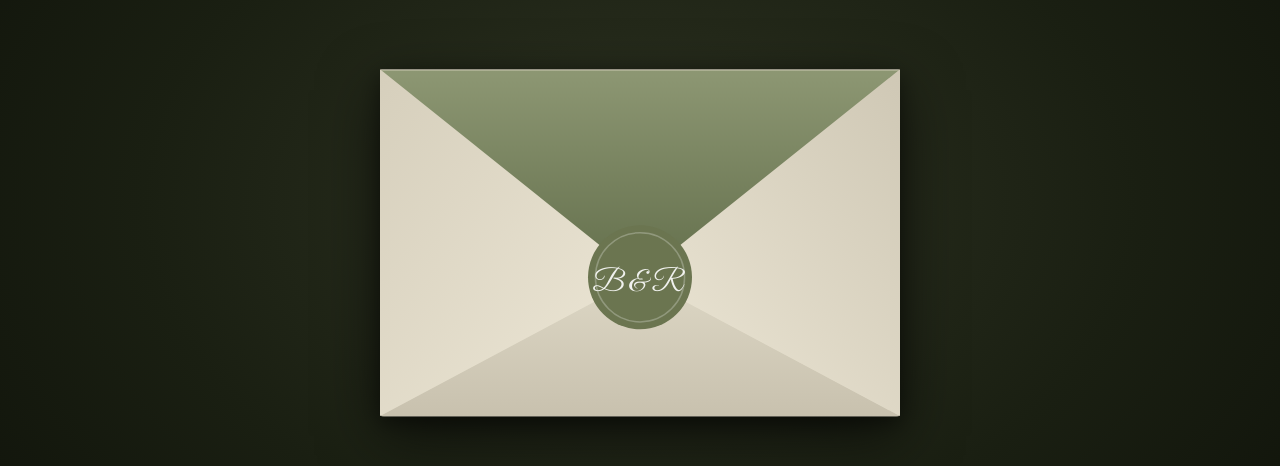
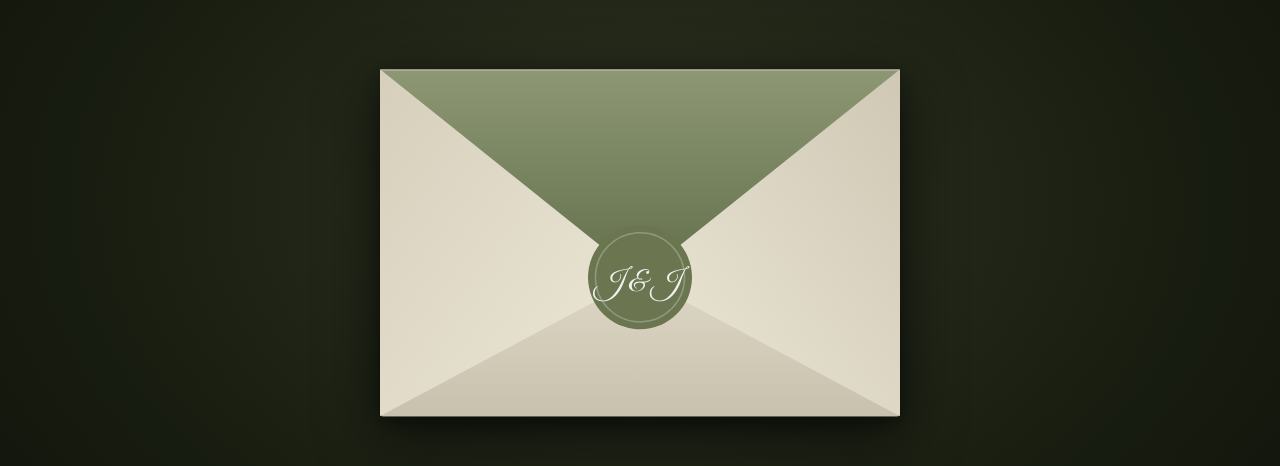
Before and after one commit to iliestefa/wedding-invitation-template-animated, a React (Vite) app: page / in a window 1280 px wide. Shown: the part 157-623 px from the top of the page. Built offline with nearby package versions, Linux system fonts and the light colour scheme; a web font is replaced by a local one.

Commit message:
feat: Resources of the enxt files: Closing, Cover, App, favicon and index were updated

```diff
--- a/index.html
+++ b/index.html
@@ -1,22 +1,34 @@
-<!DOCTYPE html>
+<!doctype html>
 <html lang="es">
     <head>
         <meta charset="UTF-8" />
         <meta name="viewport" content="width=device-width, initial-scale=1.0" />
-    <title>Braydon & Reli · 10.10.2026</title>
+        <title>Juan & Juana · 12.09.2026</title>
 
         <!-- Favicon -->
         <link rel="icon" type="image/svg+xml" href="/favicon.svg" />
         <link rel="apple-touch-icon" href="/favicon.svg" />
 
         <!-- OG / Preview al compartir -->
-    <meta property="og:title" content="Braydon & Reli · 10.10.2026" />
-    <meta property="og:description" content="¡Nos casamos! Sábado 10 de octubre de 2026" />
-    <meta property="og:image" content="https://i.postimg.cc/zXNFCQ0Z/img2.jpg" />
+        <meta property="og:title" content="Juan & Juana · 12.09.2026" />
+        <meta
+            property="og:description"
+            content="¡Nos casamos! Sábado 12 de septiembre de 2026"
+        />
+        <meta
+            property="og:image"
+            content="https://i.postimg.cc/gk97yJLs/pedidademano.jpg"
+        />
         <meta property="og:type" content="website" />
         <meta name="twitter:card" content="summary_large_image" />
-    <meta name="twitter:image" content="https://i.postimg.cc/zXNFCQ0Z/img2.jpg" />
-    <link rel="stylesheet" href="https://cdnjs.cloudflare.com/ajax/libs/font-awesome/6.5.1/css/all.min.css" />
+        <meta
+            name="twitter:image"
+            content="https://i.postimg.cc/zXNFCQ0Z/img2.jpg"
+        />
+        <link
+            rel="stylesheet"
+            href="https://cdnjs.cloudflare.com/ajax/libs/font-awesome/6.5.1/css/all.min.css"
+        />
         <link rel="preconnect" href="https://fonts.googleapis.com" />
         <link rel="preconnect" href="https://fonts.gstatic.com" crossorigin />
         <link
--- a/src/App.jsx
+++ b/src/App.jsx
@@ -65,7 +65,7 @@ export default function App() {
   // Desktop fase 2 (p 0.5→1): crece y abre
   const deskDropP = isDesk ? Math.min(1, p / 0.5) : 0;
   const deskOpenP = isDesk ? Math.min(1, Math.max(0, (p - 0.5) / 0.5)) : 0;
-  const foldP     = isDesk ? deskOpenP : 0;
+  const foldP = isDesk ? deskOpenP : 0;
 
   const envW0 = Math.min(vw * 0.88, 520);
   const envH0 = envW0 * (280 / 420);
@@ -76,15 +76,15 @@ export default function App() {
     const centerOffset = vh / 2 - envH0 / 2;
     const dropOffset = dropped ? 0 : -(vh + envH0);
     envTYpx = -(1 - deskDropP) * centerOffset + dropOffset;
-    envWidth  = `min(calc(${envW0}px + ${p} * (100vw - ${envW0}px)), 100vw)`;
+    envWidth = `min(calc(${envW0}px + ${p} * (100vw - ${envW0}px)), 100vw)`;
     envRadius = Math.round(4 * (1 - p));
   } else {
     const centerOffset = vh / 2 - envH0 / 2;
-    const envTYpx1    = -(1 - p) * centerOffset;
+    const envTYpx1 = -(1 - p) * centerOffset;
     const extraScroll = Math.max(0, scrollY - vh * 1.5);
-    const dropOffset  = dropped ? 0 : -(vh + envH0);
-    envTYpx   = envTYpx1 + extraScroll * 0.25 + dropOffset;
-    envWidth  = `min(calc(88vw + ${p * 12}vw), calc(520px + ${p} * (100vw - 520px)))`;
+    const dropOffset = dropped ? 0 : -(vh + envH0);
+    envTYpx = envTYpx1 + extraScroll * 0.25 + dropOffset;
+    envWidth = `min(calc(88vw + ${p * 12}vw), calc(520px + ${p} * (100vw - 520px)))`;
     envRadius = Math.round(4 * (1 - p));
   }
 
@@ -104,7 +104,8 @@ export default function App() {
         />
       )}
 
-      {(!isDesk || deskOpenP < 1) && <>
+      {(!isDesk || deskOpenP < 1) && (
+        <>
           {/* ── CAPA AZUL z:2 — solapa + pliegue superior (quedan DETRÁS del contenido) ── */}
           <div
             className="env-box"
@@ -155,8 +156,24 @@ export default function App() {
               </defs>
               {/* Triángulo superior */}
               <path d="M0 0 L420 0 L210 168 Z" fill="url(#gt)" />
-              <line x1="0" y1="0" x2="210" y2="168" stroke="#b8b09c" strokeWidth="0.7" opacity="0.5" />
-              <line x1="420" y1="0" x2="210" y2="168" stroke="#b8b09c" strokeWidth="0.7" opacity="0.5" />
+              <line
+                x1="0"
+                y1="0"
+                x2="210"
+                y2="168"
+                stroke="#b8b09c"
+                strokeWidth="0.7"
+                opacity="0.5"
+              />
+              <line
+                x1="420"
+                y1="0"
+                x2="210"
+                y2="168"
+                stroke="#b8b09c"
+                strokeWidth="0.7"
+                opacity="0.5"
+              />
             </svg>
 
             {/* Solapa animada */}
@@ -241,25 +258,64 @@ export default function App() {
                 </linearGradient>
               </defs>
               {/* Pliegue lateral izquierdo */}
-              <path d="M0 0 L210 168 L0 280" fill="url(#gl)"
-                style={{ transformOrigin: '0px 140px', transform: `scaleX(${1 - foldP * 0.95})` }} />
+              <path
+                d="M0 0 L210 168 L0 280"
+                fill="url(#gl)"
+                style={{
+                  transformOrigin: "0px 140px",
+                  transform: `scaleX(${1 - foldP * 0.95})`,
+                }}
+              />
               {/* Pliegue lateral derecho */}
-              <path d="M420 0 L210 168 L420 280" fill="url(#gr)"
-                style={{ transformOrigin: '420px 140px', transform: `scaleX(${1 - foldP * 0.95})` }} />
+              <path
+                d="M420 0 L210 168 L420 280"
+                fill="url(#gr)"
+                style={{
+                  transformOrigin: "420px 140px",
+                  transform: `scaleX(${1 - foldP * 0.95})`,
+                }}
+              />
               {/* Pliegue inferior */}
-              <path d="M0 280 L210 168 L420 280" fill="url(#gb)"
-                style={{ transformOrigin: '210px 280px', transform: `scaleY(${1 - foldP * 0.95})` }} />
+              <path
+                d="M0 280 L210 168 L420 280"
+                fill="url(#gb)"
+                style={{
+                  transformOrigin: "210px 280px",
+                  transform: `scaleY(${1 - foldP * 0.95})`,
+                }}
+              />
               {/* Sello — se va con el pliegue inferior */}
-              <g style={{ transformOrigin: '210px 280px', transform: `scaleY(${1 - foldP * 0.95})` }}>
+              <g
+                style={{
+                  transformOrigin: "210px 280px",
+                  transform: `scaleY(${1 - foldP * 0.95})`,
+                }}
+              >
                 <circle cx="210" cy="168" r="42" fill="#6b7550" />
-                <circle cx="210" cy="168" r="36" fill="none" stroke="rgba(255,255,255,0.25)" strokeWidth="1.2" />
-                <text x="210" y="178" textAnchor="middle"
-                  fontFamily="'Great Vibes', cursive" fontSize="24" letterSpacing="4"
-                  fill="rgba(255,255,255,0.9)">B&amp;R</text>
+                <circle
+                  cx="210"
+                  cy="168"
+                  r="36"
+                  fill="none"
+                  stroke="rgba(255,255,255,0.25)"
+                  strokeWidth="1.2"
+                />
+                <text
+                  x="210"
+                  y="178"
+                  textAnchor="middle"
+                  fontFamily="'Great Vibes', cursive"
+                  fontSize="24"
+                  letterSpacing="4"
+                  fill="rgba(255,255,255,0.9)"
+                >
+                  J&amp;J
+                </text>
               </g>
             </svg>
           </div>
-      </>}
+        </>
+      )}
 
       {/* Hint */}
       <div
@@ -298,7 +354,9 @@ export default function App() {
           position: "relative",
           zIndex: 3,
           opacity: isDesk ? (deskDropP < 1 ? 0 : 1) : 1,
-          transform: isDesk ? `scaleX(${envW0 / vw + (1 - envW0 / vw) * deskOpenP})` : undefined,
+          transform: isDesk
+            ? `scaleX(${envW0 / vw + (1 - envW0 / vw) * deskOpenP})`
+            : undefined,
           transformOrigin: isDesk ? "top center" : undefined,
         }}
       >
@@ -332,7 +390,12 @@ export default function App() {
             fontFamily: "Cormorant Garamond, serif",
           }}
         >
-          {t.madeWith}<span style={{ textDecoration:'underline', textUnderlineOffset:'3px' }}>Wedya</span>
+          {t.madeWith}
+          <span
+            style={{ textDecoration: "underline", textUnderlineOffset: "3px" }}
+          >
+            Wedya
+          </span>
         </a>
       </div>
     </>
--- a/src/components/Closing.jsx
+++ b/src/components/Closing.jsx
@@ -1,4 +1,4 @@
-import { useT } from '../i18n';
+import { useT } from "../i18n";
 
 export default function Closing() {
   const t = useT();
@@ -7,16 +7,26 @@ export default function Closing() {
     <section className="closing" data-stagger="true">
       <div className="closing-hero rv">
         <img
-          src="https://i.postimg.cc/QxDJQz0D/img3.jpg"
-          alt="Braydon y Reli"
-          onError={e => { e.target.parentElement.style.background = 'linear-gradient(160deg,#aeb892,#7e8862)'; e.target.remove(); }}
+          src="https://i.postimg.cc/fTXtrwWg/closedimage.jpg"
+          alt="Juan y Juana"
+          onError={(e) => {
+            e.target.parentElement.style.background =
+              "linear-gradient(160deg,#aeb892,#7e8862)";
+            e.target.remove();
+          }}
         />
         <div className="closing-overlay">
-          <div className="closing-mono pf">B<span className="bar" />R</div>
+          <div className="closing-mono pf">
+            J<span className="bar" />J
+          </div>
           <p className="closing-verse gv">{t.verse}</p>
           <div className="closing-ref">{t.verseRef}</div>
-          <div className="closing-deco"><span /><span /><span /></div>
-          <div className="closing-date">10 · 10 · 2026</div>
+          <div className="closing-deco">
+            <span />
+            <span />
+            <span />
+          </div>
+          <div className="closing-date">12 · 09 · 2026</div>
         </div>
       </div>
     </section>
--- a/src/i18n.js
+++ b/src/i18n.js
@@ -68,8 +68,9 @@ export const translations = {
       "Por favor, confirma tu asistencia lo antes posible para reservar tu espacio y finalizar los detalles de la celebración.",
     rsvpBtn: "Confirmar por WhatsApp",
     // Closing
-    verse: '"El que no ama no conoce a Dios, porque Dios es amor."',
-    verseRef: "1 Juan 4:8",
+    verse:
+      "El amor es paciente, es bondadoso. El amor no es envidioso ni jactancioso ni orgulloso.",
+    verseRef: "1 Corintios 13:4",
     // Hint
     scrollHint: "Desliza para abrir",
     // Footer
@@ -146,8 +147,9 @@ export const translations = {
       "Please confirm your attendance as soon as possible so we can reserve your spot and finalize the celebration details.",
     rsvpBtn: "Confirm via Text Message",
     // Closing
-    verse: '"Whoever does not love does not know God, because God is love."',
-    verseRef: "1 John 4:8",
+    verse:
+      "Love is patient, love is kind. It does not envy, it does not boast, it is not proud.",
+    verseRef: "1 Corinthians 13:4",
     // Hint
     scrollHint: "Scroll to open",
     // Footer
```
Also changed, not shown: src/components/Cover.jsx (+126 -32 lines), public/favicon.svg. Lines whose indentation alone changed are shown as unchanged.
